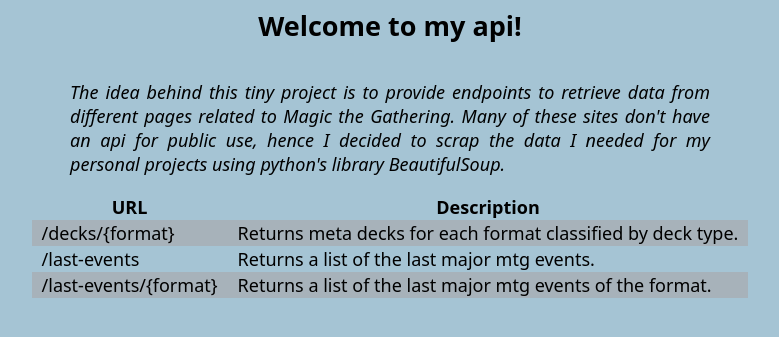
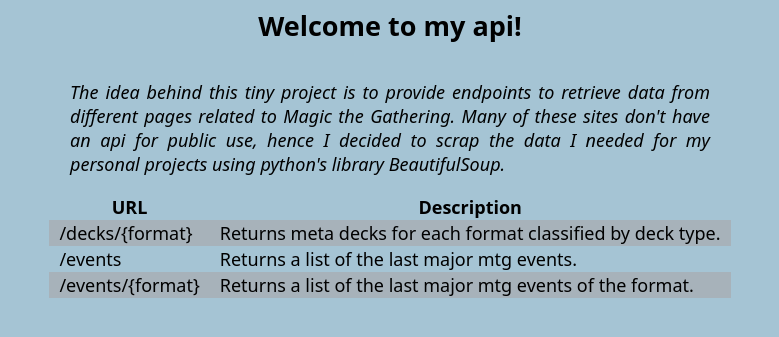
Before and after one commit to jrc0git/mtg-scrap-api, a Flask app: page / in a window 1280 px wide. Shown: the part 171-508 px from the top of the page, without its empty margins (250-1029 px from the left). Run offline with Flask 2, Linux system fonts and the light colour scheme.

Commit message:
new events resource

```diff
--- a/templates/index.html
+++ b/templates/index.html
@@ -25,13 +25,13 @@
 
         </tr>
         <tr>
-            <td>/last-events</td>
+            <td>/events</td>
             <td>Returns a list of the last major mtg events.</td>
 
         </tr>
 
         <tr>
-            <td>/last-events/{format}</td>
+            <td>/events/{format}</td>
             <td>Returns a list of the last major mtg events of the format.</td>
 
         </tr>
```
